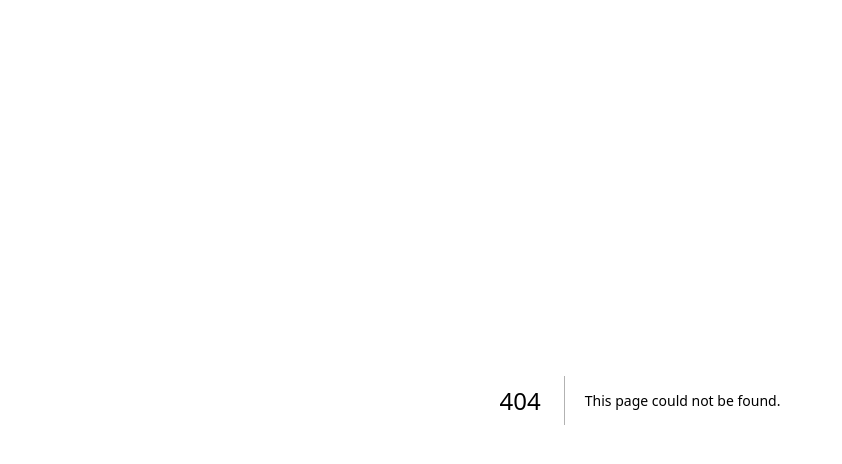
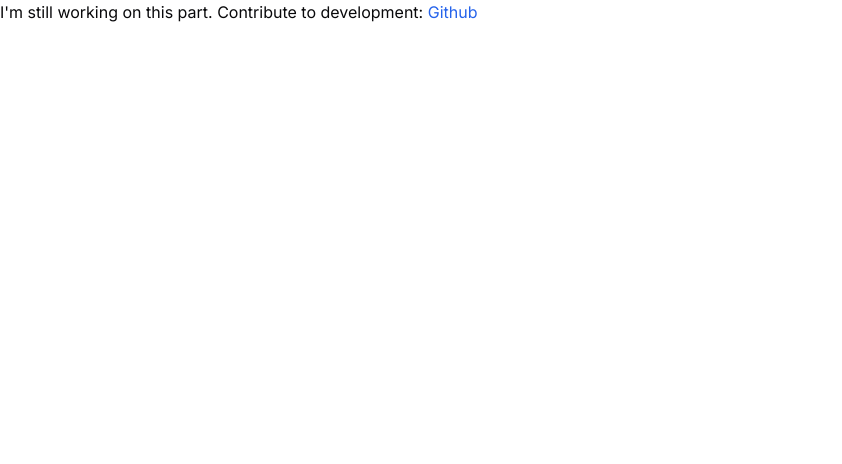
Before and after one commit to sammaji/mindmap-builder, a Next.js app: page /help/user-manual in a window 1280 px wide. Before the commit this address had no page. Shown: the top 464 px of the page, without its empty margins (0-842 px from the left). Built offline with nearby package versions, Linux system fonts and the light colour scheme.

Commit message:
feat: user manual section section

```diff
--- /dev/null
+++ b/app/help/user-manual/page.tsx
@@ -0,0 +1,17 @@
+import React from "react";
+
+export default function Page() {
+  return (
+    <div>
+      <p>
+        I&apos;m still working on this part. Contribute to development:{" "}
+        <a
+          className="text-blue-600 hover:underline"
+          href="https://github.com/samyabrata-maji/mindmap-builder"
+        >
+          Github
+        </a>
+      </p>
+    </div>
+  );
+}
--- a/components/navbar.tsx
+++ b/components/navbar.tsx
@@ -27,15 +27,13 @@ import { SettingsProvider, shortcuts, useSettings } from "./mindmap-editor";
 import { useToast } from "./ui/use-toast";
 import {
   Dialog,
-  DialogClose,
   DialogContent,
   DialogDescription,
-  DialogFooter,
   DialogHeader,
   DialogTitle,
   DialogTrigger,
 } from "@/components/ui/dialog";
-import { Button } from "./ui/button";
+import Link from "next/link";
 
 export default function Navbar() {
   const { setTheme } = useTheme();
@@ -108,7 +106,9 @@ export default function Navbar() {
             <DropdownMenu>
               <DropdownMenuTrigger>Help</DropdownMenuTrigger>
               <DropdownMenuContent>
-                <DropdownMenuItem>User Manual</DropdownMenuItem>
+                <DropdownMenuItem asChild>
+                  <Link href="/help/user-manual">User Manual</Link>
+                </DropdownMenuItem>
                 <DialogTrigger asChild>
                   <DropdownMenuItem>Shortcuts Reference</DropdownMenuItem>
                 </DialogTrigger>
```
